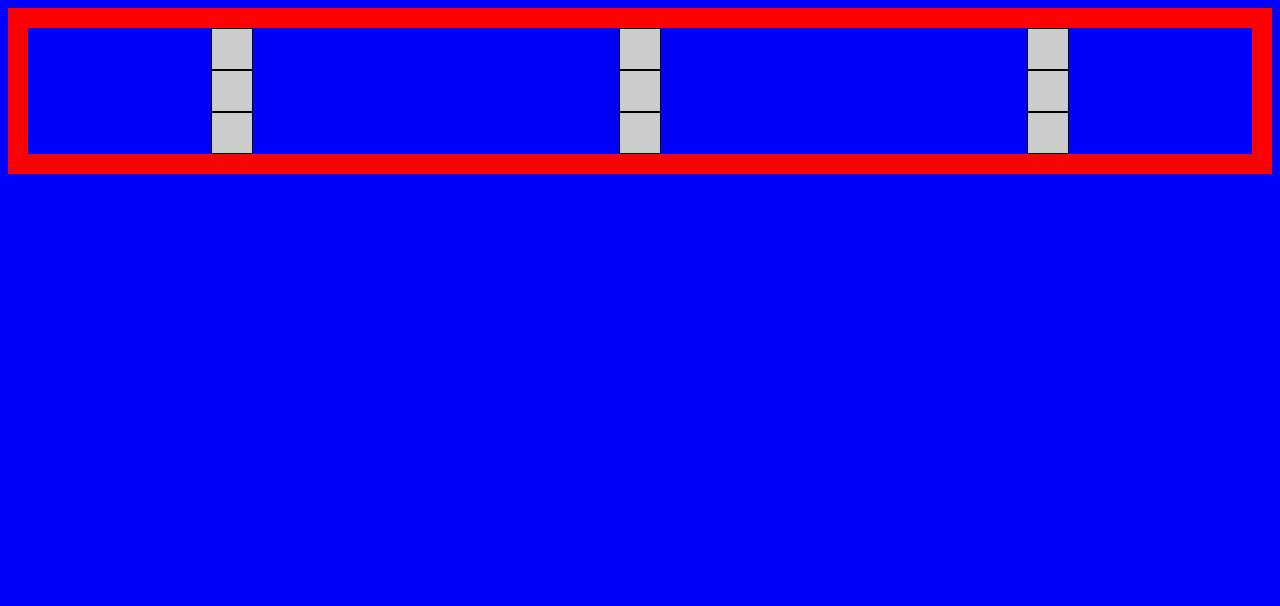
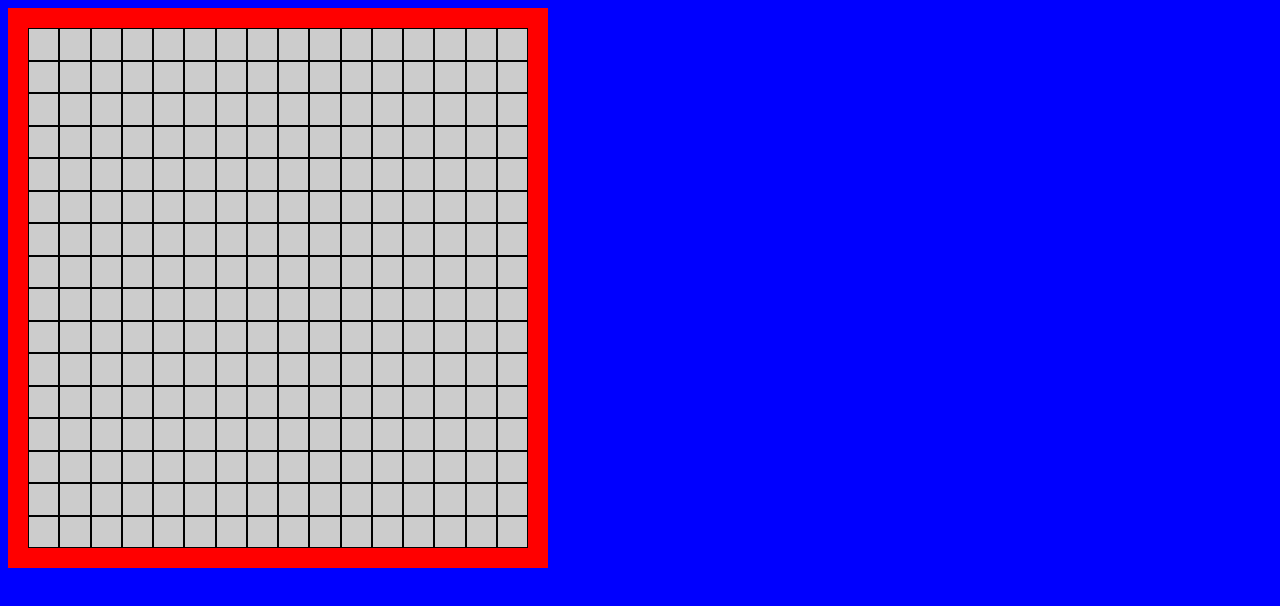
Before and after one commit to lizrd-queen/Etch-a-Sketch, a plain HTML site: page index.html in a window 1280 px wide. Drawn offline with Linux system fonts and the light colour scheme.

Commit message:
update container and and grid pieces

```diff
--- a/java.js
+++ b/java.js
@@ -1,8 +1,8 @@
 document.addEventListener("DOMContentLoaded", function () {
     var outerContainer = document.getElementById('outerContainer');
 
-    var numRows = 3;
-    var numCols = 3;
+    var numRows = 16;
+    var numCols = 16;
 
     for (var i = 0; i < numRows; i++) {
         var row = document.createElement("div");
--- a/style.css
+++ b/style.css
@@ -3,14 +3,20 @@ body {
 }
 #outerContainer {
     border: 20px solid red;
-    display: flex;
-    justify-content: space-around; /* Adjust this to your preferred spacing */
-    flex-wrap: wrap;
+    height: 520px;
+    width: 500px;
+    display: grid;
+    grid-template-columns: repeat(16, 1fr);
+    grid-template-rows: repeat(16, 1fr);
+}
 
-}
+
 
 .grid-item {
     background-color: #ccc;
-    border: 1px solid #000;
-    padding: 20px;
+    display: flex;
+    width: 100%; /* 100% of grid cell width */
+    height: 100%; /* 100% of grid cell height */
+    box-sizing: border-box;
+    border: 1px solid black;
 }
```
